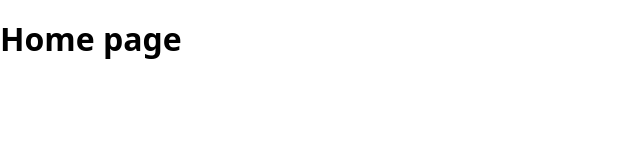
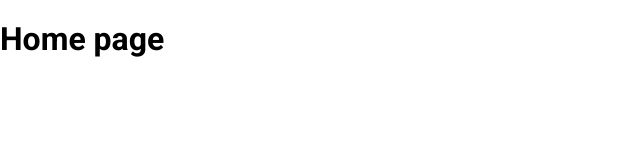
Before and after one commit to sargisshahinyan/sip-solutions, a Next.js app: page /sip in a window 1280 px wide. Shown: the top 160 px of the page, without its empty margins (0-640 px from the left). Built offline with nearby package versions, Linux system fonts and the light colour scheme.

Commit message:
feat: Map roboto font as a main font

```diff
--- a/src/app/layout.tsx
+++ b/src/app/layout.tsx
@@ -1,6 +1,14 @@
+import { Roboto } from "next/font/google";
 import type { Metadata } from "next";
 import { ReactNode } from "react";
 import "./globals.css";
+
+// If loading a variable font, you don't need to specify the font weight
+const roboto = Roboto({
+  weight: ["100", "300", "400", "500", "700", "900"],
+  subsets: ["latin"],
+  display: "swap",
+});
 
 export const metadata: Metadata = {
   title: "Create Next App",
@@ -10,7 +18,7 @@
 export default function RootLayout({ children }: { children: ReactNode }) {
   return (
     <html lang="en">
-      <body>{children}</body>
+      <body className={roboto.className}>{children}</body>
     </html>
   );
 }
```
